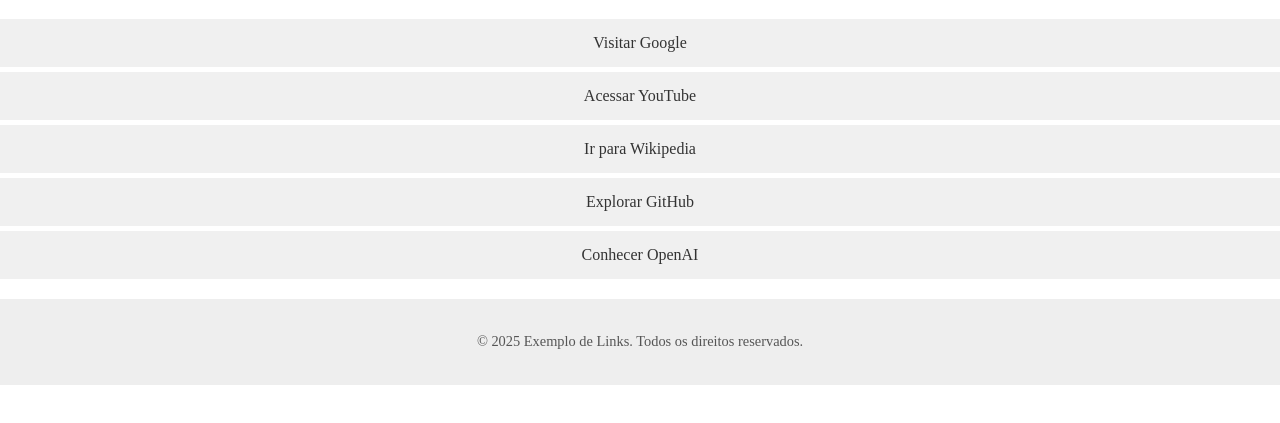
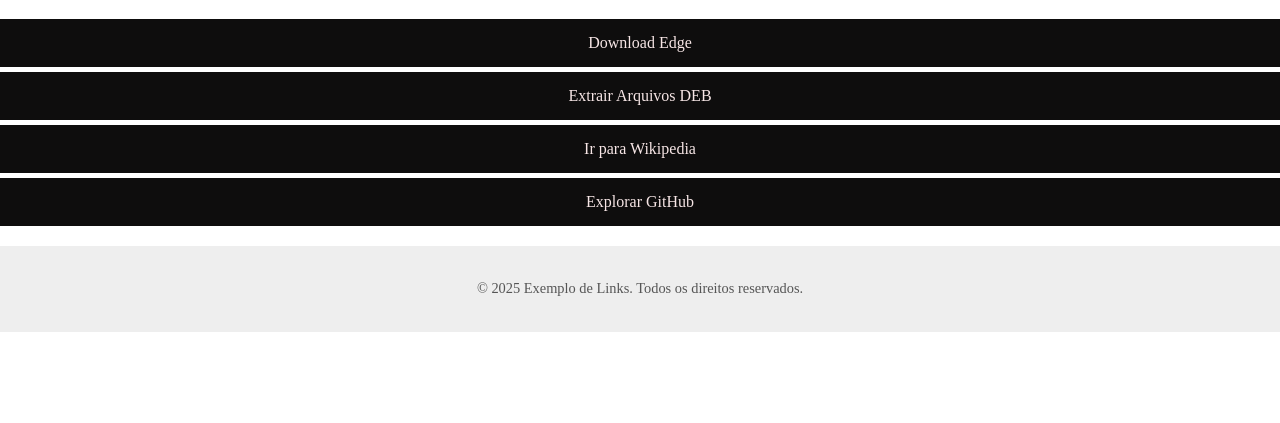
Before and after one commit to andregds85/linux, a plain HTML site: page index.html in a window 1280 px wide. Shown: the part 61-484 px from the top of the page. Drawn offline with Linux system fonts and the light colour scheme.

Commit message:
Update index.html
teste

```diff
--- a/index.html
+++ b/index.html
@@ -1,3 +1,4 @@
+
 <!DOCTYPE html>
 <html lang="pt-br">
 <head>
@@ -19,7 +20,7 @@
 
         /* Estilo para cada item da lista (li) */
         li {
-            background-color: #f0f0f0; /* Cor de fundo para visualização */
+            background-color: #0e0d0d; /* Cor de fundo para visualização */
             margin-bottom: 5px; /* Espaçamento entre os itens */
         }
 
@@ -29,7 +30,7 @@
             width: 100%; /* Faz com que o link ocupe toda a largura do seu pai (li) */
             padding: 15px 20px; /* Espaçamento interno para o link */
             text-decoration: none; /* Remove o sublinhado padrão do link */
-            color: #333; /* Cor do texto do link */
+            color: #f7e6e6; /* Cor do texto do link */
             box-sizing: border-box; /* Inclui padding e border na largura total do elemento */
             text-align: center; /* Centraliza o texto do link */
             transition: background-color 0.3s ease; /* Transição suave para o efeito hover */
@@ -60,11 +61,10 @@
 
     <main>
         <ul>
-            <li><a href="https://www.google.com" target="_blank">Visitar Google</a></li>
-            <li><a href="https://www.youtube.com" target="_blank">Acessar YouTube</a></li>
+            <li><a href="https://www.microsoft.com/pt-br/edge/download?form=MA13FJ" target="_blank">Download Edge</a></li>
+            <li><a href="https://itsfoss-com.translate.goog/extract-deb-file/?_x_tr_sl=en&_x_tr_tl=pt&_x_tr_hl=pt&_x_tr_pto=tc" target="_blank">Extrair Arquivos DEB</a></li>
             <li><a href="https://www.wikipedia.org" target="_blank">Ir para Wikipedia</a></li>
             <li><a href="https://www.github.com" target="_blank">Explorar GitHub</a></li>
-            <li><a href="https://www.openai.com" target="_blank">Conhecer OpenAI</a></li>
         </ul>
     </main>
 
```
